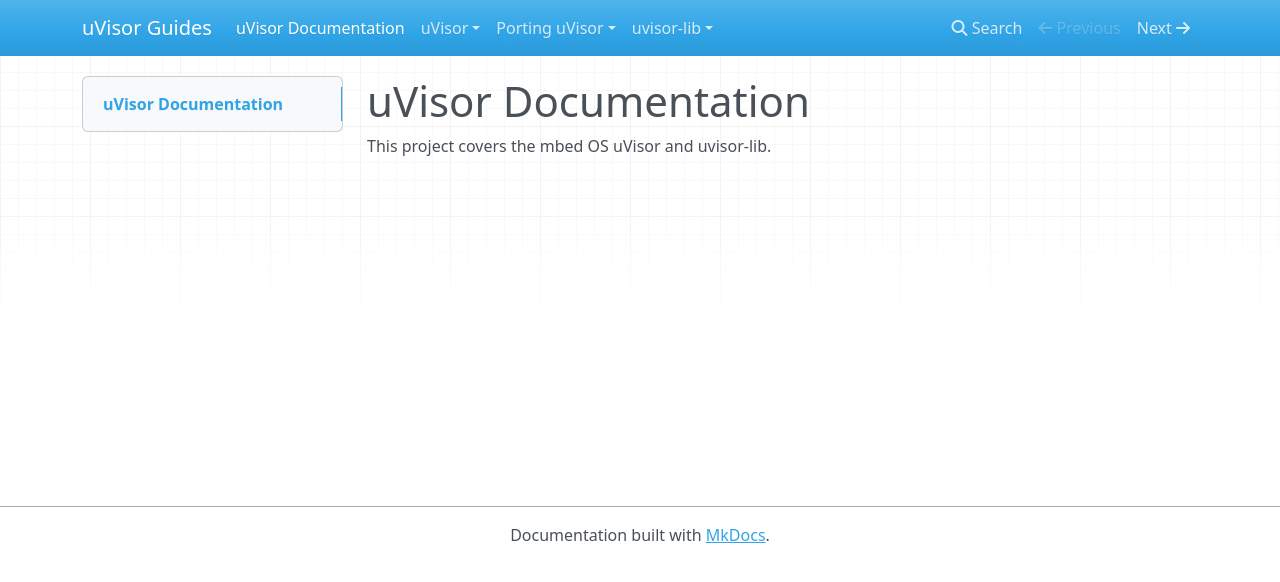
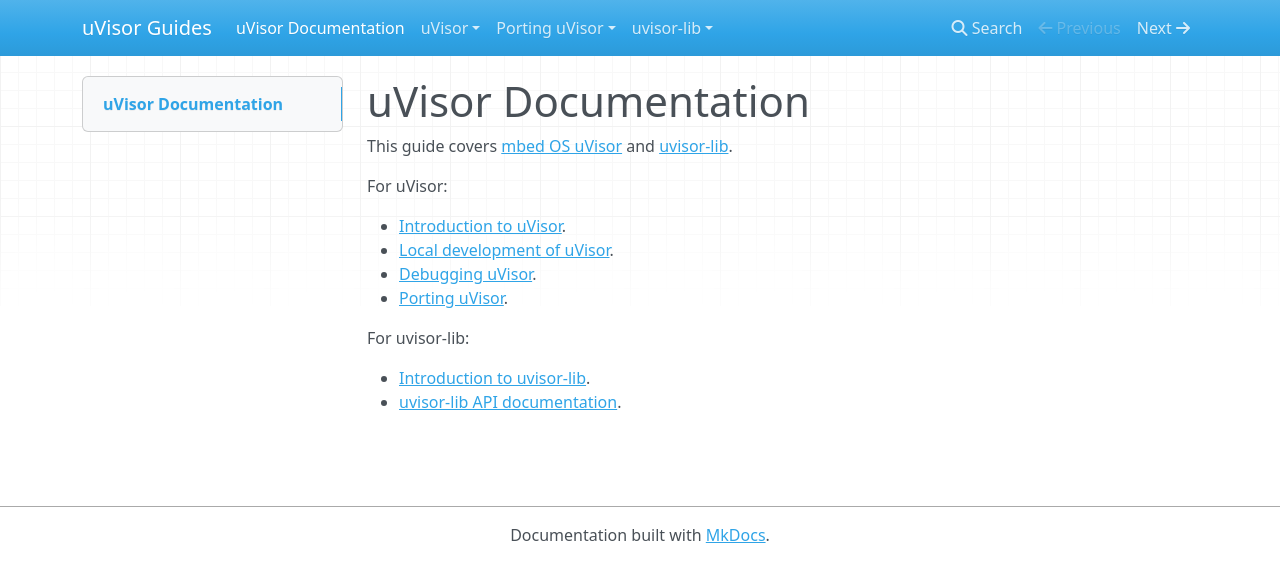
Before and after one commit to ARMmbed/uvisor_docs, an MkDocs documentation site: the page built from Docs/index.md, in a window 1280 px wide. Shown: the top 582 px of the page. Built offline with MkDocs 1.6.1, drawn with Linux system fonts in a browser that asks for light colours; nearby versions of some CDN libraries; old or Windows-style settings are respelled for this version of MkDocs.

Commit message:
Adding links to the other pages

```diff
--- a/Docs/index.md
+++ b/Docs/index.md
@@ -1,3 +1,15 @@
 # uVisor Documentation
 
-This project covers the mbed OS uVisor and uvisor-lib.
+This guide covers [mbed OS uVisor](https://github.com/ARMmbed/uvisor) and [uvisor-lib](https://github.com/ARMmbed/uvisor-lib).
+
+For uVisor:
+
+* [Introduction to uVisor](uVisor_intro.md).
+* [Local development of uVisor](Dev_Local.md).
+* [Debugging uVisor](Debugging.md).
+* [Porting uVisor](Porting.md).
+
+For uvisor-lib:
+
+* [Introduction to uvisor-lib](lib_intro.md).
+* [uvisor-lib API documentation](lib_API.md).
```
